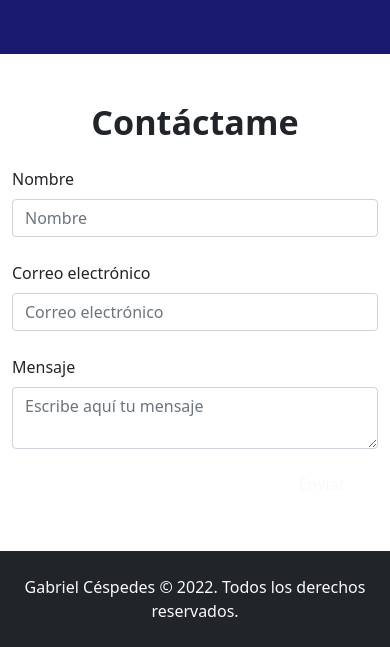
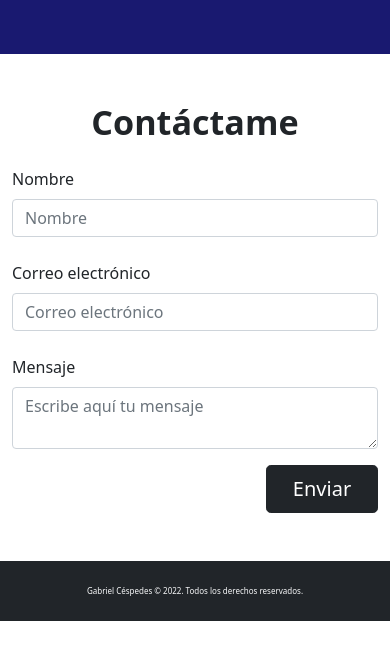
Before and after one commit to gabrielcespedes/06_portafolio, a plain HTML site: page index.html in a window 390 px wide. Shown: the part 4843-5490 px from the top of the page. After the commit the page ends 5464 px from the top, so only its background shows below. Drawn offline with nearby package versions, Linux system fonts and the light colour scheme.

Commit message:
actualizacion titulo footer

```diff
--- a/assets/css/style.css
+++ b/assets/css/style.css
@@ -28,6 +28,12 @@ button {
     width: 200px;
 }
 
+@media (max-width: 576px) {
+    footer {
+        font-size: 0.5rem;
+    }
+}
+
 @media (max-width: 768px) {
     nav a {
         font-size: 1rem;
--- a/index.html
+++ b/index.html
@@ -4,7 +4,7 @@
     <meta charset="UTF-8">
     <meta http-equiv="X-UA-Compatible" content="IE=edge">
     <meta name="viewport" content="width=device-width, initial-scale=1.0">
-    <title>Clafismat</title>
+    <title>Portafolio</title>
 
     <!--Bootstrap-->
     <link href="https://cdn.jsdelivr.net/npm/bootstrap@5.1.3/dist/css/bootstrap.min.css" rel="stylesheet" integrity="sha384-1BmE4kWBq78iYhFldvKuhfTAU6auU8tT94WrHftjDbrCEXSU1oBoqyl2QvZ6jIW3" crossorigin="anonymous">
@@ -227,7 +227,7 @@
                 <textarea class="form-control" placeholder="Escribe aquí tu mensaje"></textarea>
             </div>
             <div class="my-3 text-end">
-                <button id="boton_final" class="btn text-light">Enviar</button>
+                <button id="boton_final" class="btn btn-lg btn-dark">Enviar</button>
             </div>
         </form>
     </section>
```
